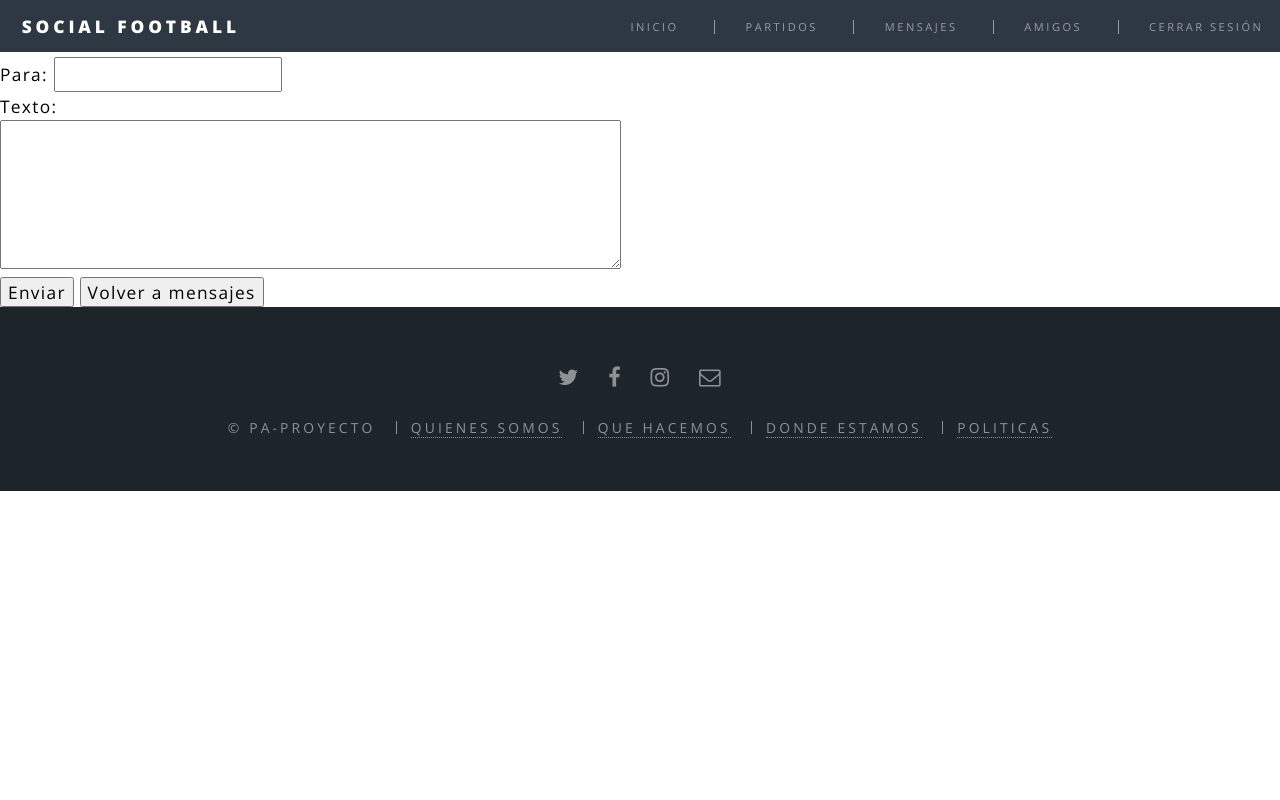
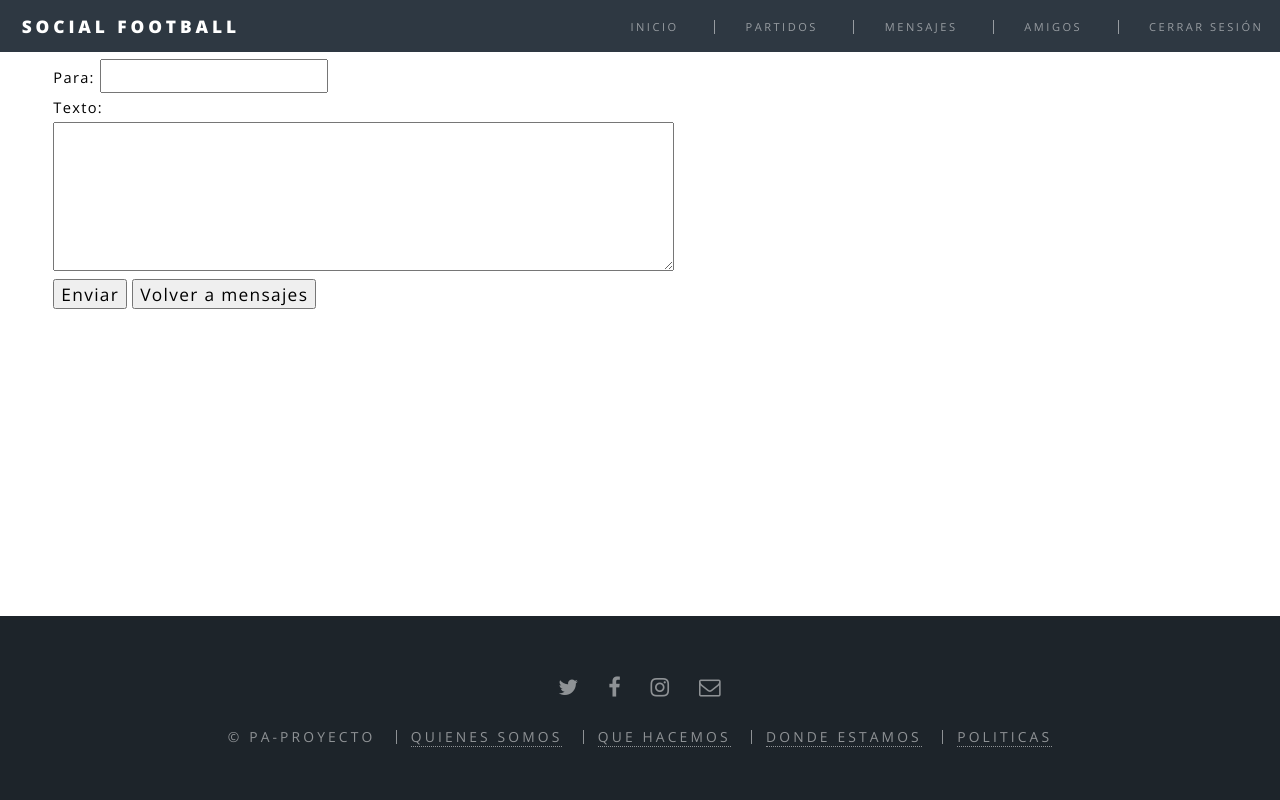
Before and after one commit to agarpac/pa-proyecto-2016, a PHP site: page /redactarMensaje.php in a window 1280 px wide. Run offline with PHP 8.4, Linux system fonts and the light colour scheme; a user stored in the database is signed in.

Commit message:
diseño BASICO para mensaje.php, leerMensajes.php y redactarMensajes.php

```diff
--- a/leerMensaje.php
+++ b/leerMensaje.php
@@ -5,10 +5,11 @@ include_once './CRUD/CRUDUsuario.php';
 
 if (isset($_SESSION['usuario_logueado']) && $_SESSION['usuario_logueado']) {
     mensajeLeido($_GET['id']); //Modifica LEIDO a SI
-
     readMensaje($_GET['id']);
-
     readUsuarioID($_SESSION['id_usuario_envia_mensaje']);
+    ?>
+    <section class="generico2">
+    <?php
     echo '<br><br>';
     echo '<span style="color:black"><b>Mensaje de:</b> ' . $_SESSION['nombre_usuario_ID'] . ' ' . $_SESSION['apellido1_usuario_ID'] . ' ' . $_SESSION['apellido2_usuario_ID'] . '<br>';
     echo $_SESSION['texto_mensaje'] . '</span>';
@@ -16,6 +17,7 @@ if (isset($_SESSION['usuario_logueado']) && $_SESSION['usuario_logueado']) {
     <form action="mensajes.php" method="POST">
         <input type="submit" value="Volver a mensajes" name="btnVolver" />
     </form>
+    </section>
     <?php
 } else {
     header('location: login.php');
--- a/redactarMensaje.php
+++ b/redactarMensaje.php
@@ -1,12 +1,13 @@
 <?php
+
 include './header.php';
 include_once './CRUD/CRUDMensaje.php';
 include_once './CRUD/CRUDUsuario.php';
 
 if (isset($_SESSION['usuario_logueado']) && $_SESSION['usuario_logueado']) {
-    if (isset($_POST['btnEnviar'])){
-        if($_POST['usuario_destino'] != "" && $_POST['texto'] != ""){
-            if(compruebaSiCorreoRegistrado($_POST['usuario_destino'])){ //Si el usuario existe
+    if (isset($_POST['btnEnviar'])) {
+        if ($_POST['usuario_destino'] != "" && $_POST['texto'] != "") {
+            if (compruebaSiCorreoRegistrado($_POST['usuario_destino'])) { //Si el usuario existe
                 readUsuarioCORREO($_POST['usuario_destino']);
                 createMensaje($_POST['texto'], $_SESSION['id_usuario_login'], $_SESSION['id_usuario_CORREO']);
                 header('location: mensajes.php');
@@ -20,15 +21,17 @@ if (isset($_SESSION['usuario_logueado']) && $_SESSION['usuario_logueado']) {
         header("Location: mensajes.php");
     }
     ?>
-    <br><br>
+    <section class="generico2">
         <form action="#" method="post">
             <span style="color:black">Para:</span> <input type="text" name="usuario_destino" /><br>
             <span style="color:black">Texto:</span><br>
-        <textarea rows="5" cols="60" name="texto"></textarea>
+            <textarea style="color:black" rows="5" cols="60" name="texto"></textarea>
             <br><input type="submit" value="Enviar" name="btnEnviar" />
             <input type="submit" value="Volver a mensajes" name="btnVolver" />
         </form>
+    </section>
     <?php
+
 } else {
     header('location: login.php');
 }
```
Also changed, not shown: mensajes.php (+4 -9 lines). Lines whose indentation alone changed are shown as unchanged.
